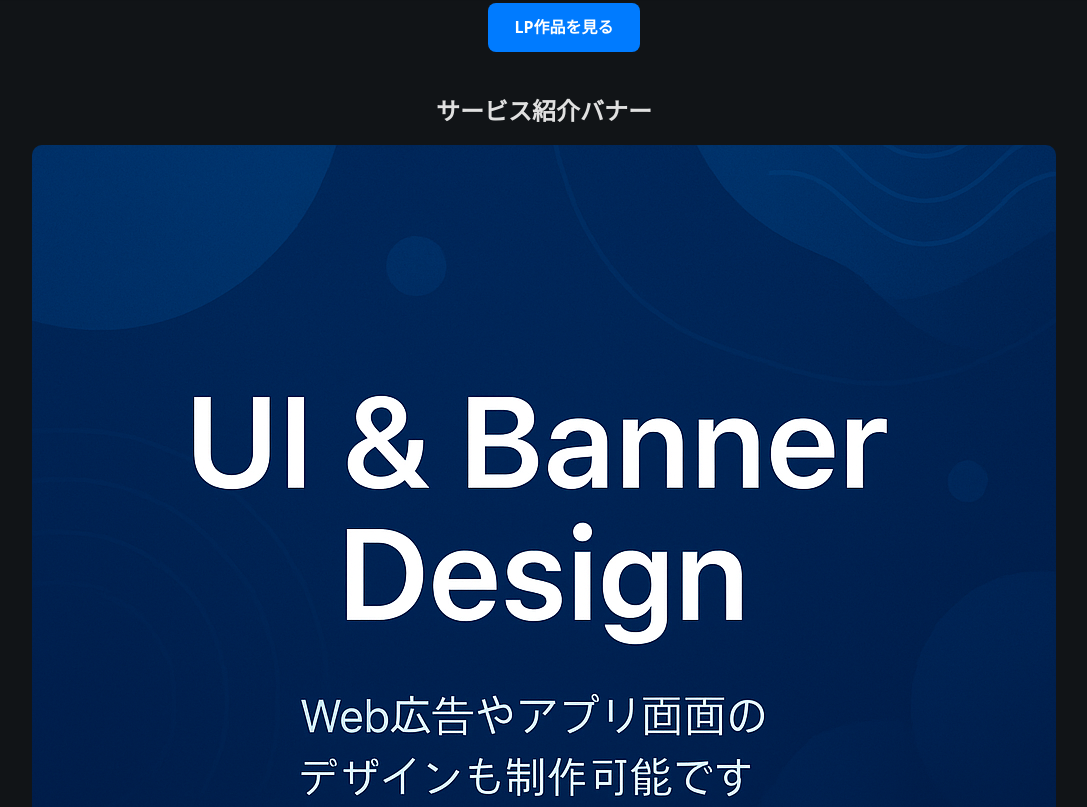
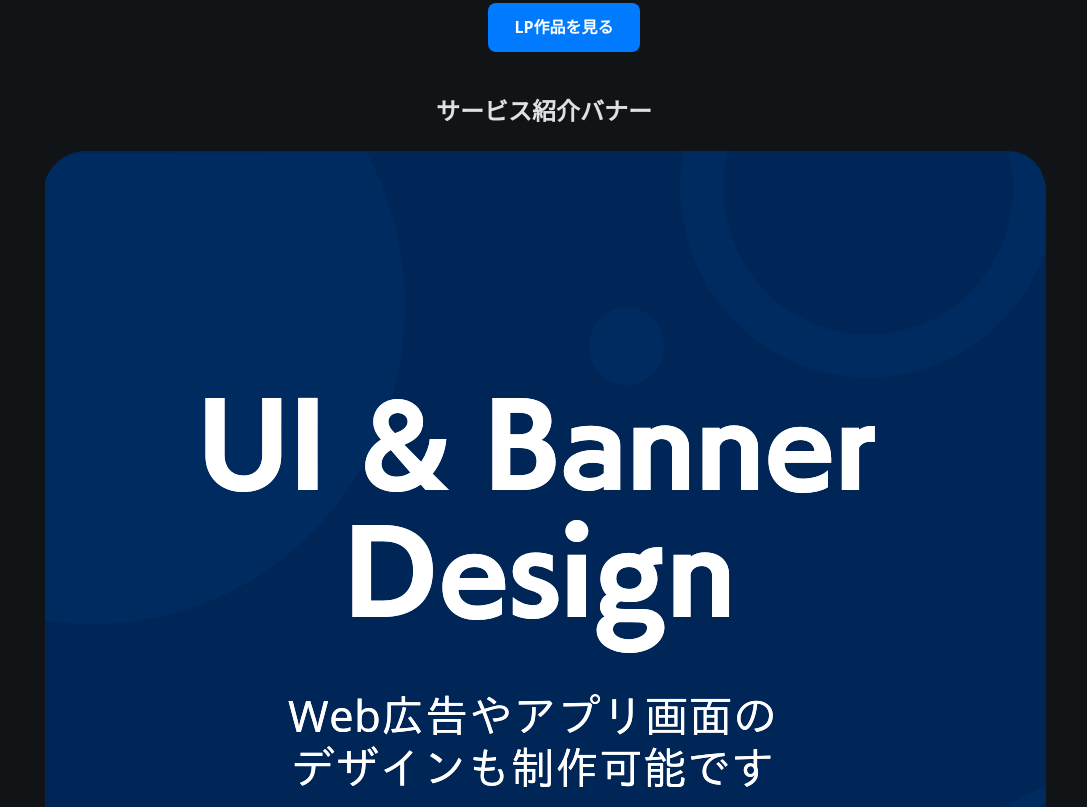
Before and after one commit to nagishima-port/portfolio, a plain HTML site: page index.html in a window 1280 px wide. Shown: the part 1593-2400 px from the top of the page, without its empty margins (76-1163 px from the left). Drawn offline with Linux system fonts and the light colour scheme; files whose address does not match are found by name.

Commit message:
Add files via upload

```diff
--- a/index.html
+++ b/index.html
@@ -147,7 +147,7 @@
 <section id="banner" style="text-align: center; margin: 40px 0;">
   <h2>サービス紹介バナー</h2>
   <a href="lp-sample.html">
-    <img src="banner.PNG" alt="サービス紹介バナー"
+    <img src="banner.png" alt="サービス紹介バナー"
          style="max-width: 100%; height: auto; border-radius: 10px;">
   </a>
 </section>
```
Also changed, not shown: banner.png (added).
